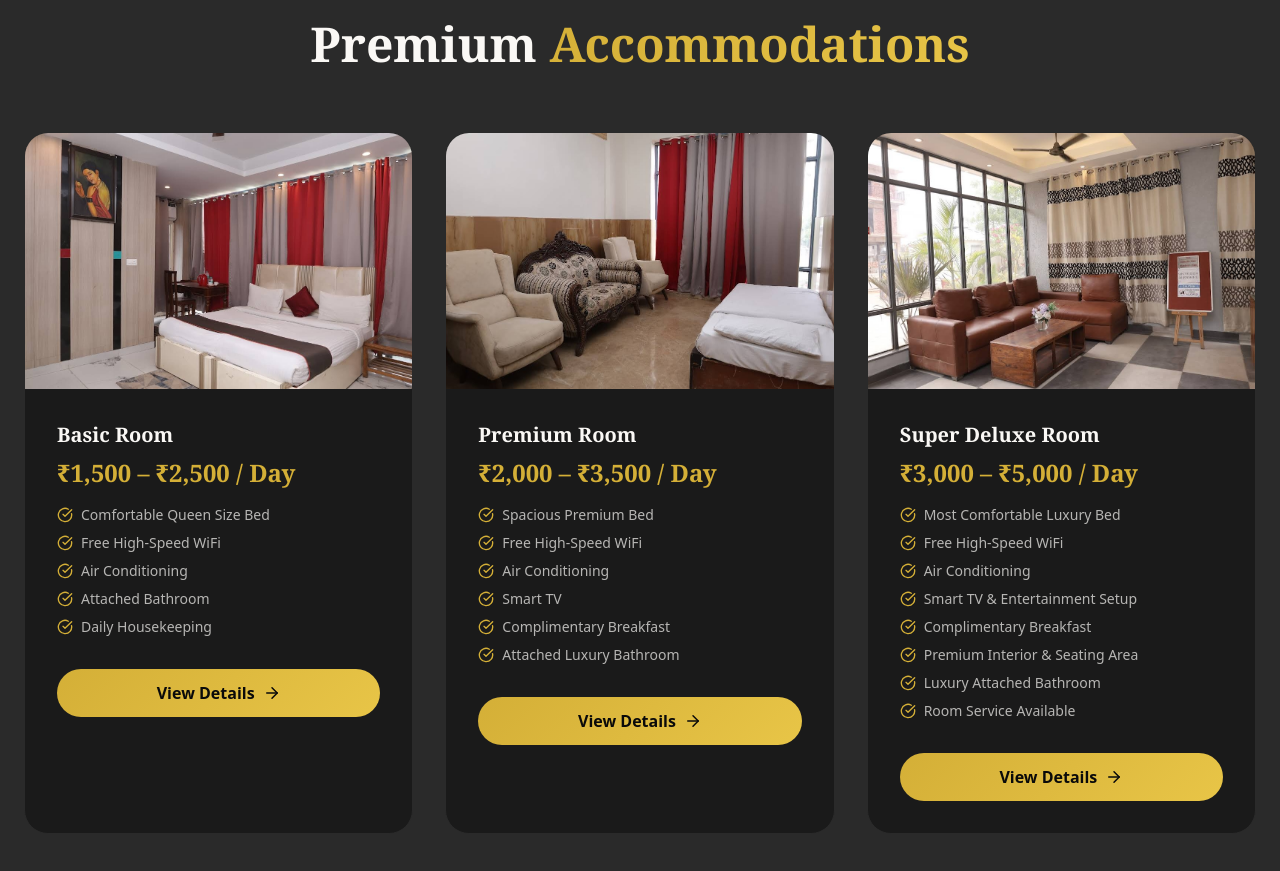
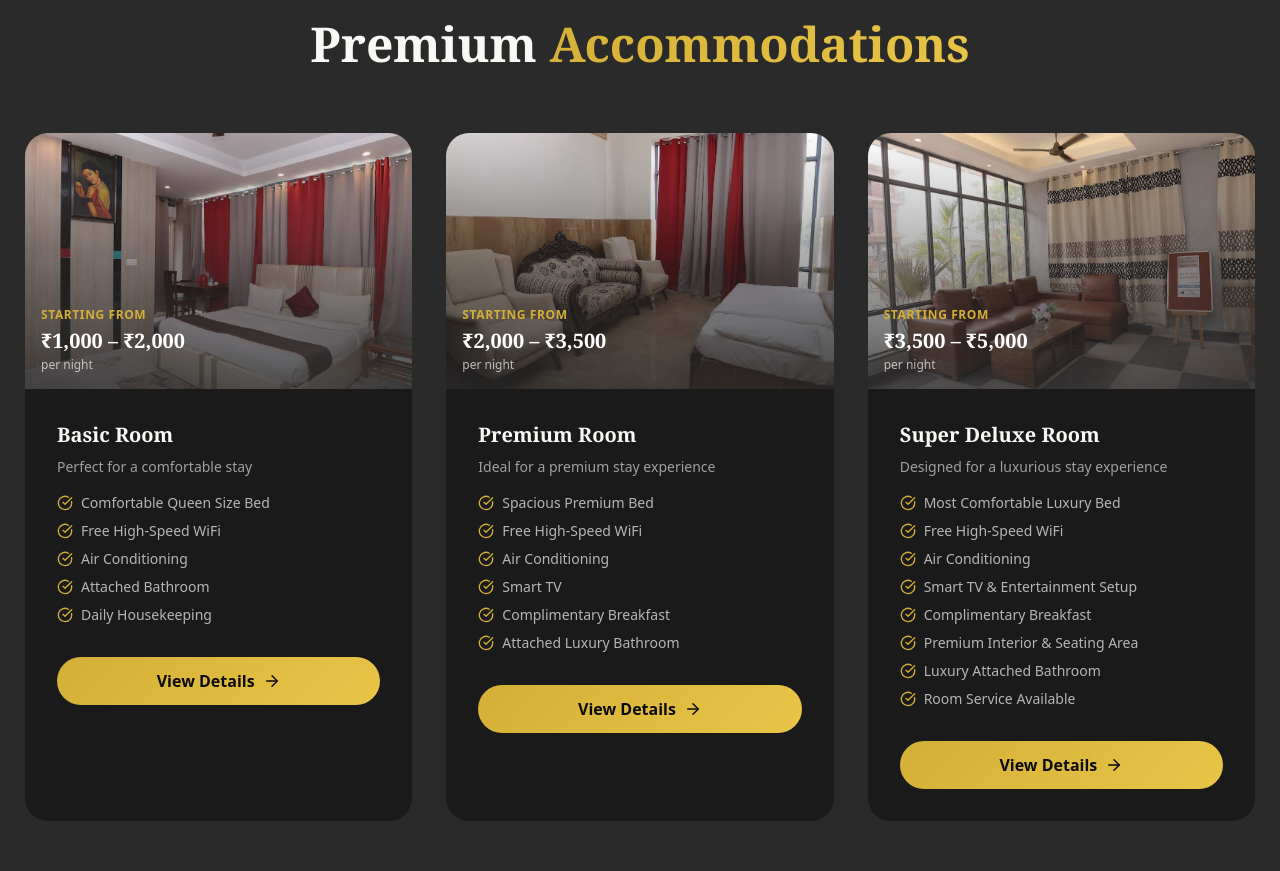
Before and after one commit to apoorvs175/Heartbeat, a Next.js app: page / in a window 1280 px wide. Shown: the part 1700-2571 px from the top of the page. Built offline with nearby package versions, Linux system fonts and the light colour scheme.

Commit message:
Refine pricing presentation for hotel rooms

```diff
--- a/app/page.tsx
+++ b/app/page.tsx
@@ -16,9 +16,9 @@ export default function Home() {
   ];
 
   const roomsPreview = [
-    { id: 1, name: 'Basic Room', price: '₹1,500 – ₹2,500', features: ['Comfortable Queen Size Bed', 'Free High-Speed WiFi', 'Air Conditioning', 'Attached Bathroom', 'Daily Housekeeping'], image: '/images/Room_Image.jpeg' },
-    { id: 2, name: 'Premium Room', price: '₹2,000 – ₹3,500', features: ['Spacious Premium Bed', 'Free High-Speed WiFi', 'Air Conditioning', 'Smart TV', 'Complimentary Breakfast', 'Attached Luxury Bathroom'], image: '/images/StudioRoom_Image.jpeg' },
-    { id: 3, name: 'Super Deluxe Room', price: '₹3,000 – ₹5,000', features: ['Most Comfortable Luxury Bed', 'Free High-Speed WiFi', 'Air Conditioning', 'Smart TV & Entertainment Setup', 'Complimentary Breakfast', 'Premium Interior & Seating Area', 'Luxury Attached Bathroom', 'Room Service Available'], image: '/images/Hall_Area.jpeg' }
+    { id: 1, name: 'Basic Room', subtitle: 'Perfect for a comfortable stay', priceLabel: 'Starting from', price: '₹1,000 – ₹2,000', priceSuffix: 'per night', features: ['Comfortable Queen Size Bed', 'Free High-Speed WiFi', 'Air Conditioning', 'Attached Bathroom', 'Daily Housekeeping'], image: '/images/Room_Image.jpeg' },
+    { id: 2, name: 'Premium Room', subtitle: 'Ideal for a premium stay experience', priceLabel: 'Starting from', price: '₹2,000 – ₹3,500', priceSuffix: 'per night', features: ['Spacious Premium Bed', 'Free High-Speed WiFi', 'Air Conditioning', 'Smart TV', 'Complimentary Breakfast', 'Attached Luxury Bathroom'], image: '/images/StudioRoom_Image.jpeg' },
+    { id: 3, name: 'Super Deluxe Room', subtitle: 'Designed for a luxurious stay experience', priceLabel: 'Starting from', price: '₹3,500 – ₹5,000', priceSuffix: 'per night', features: ['Most Comfortable Luxury Bed', 'Free High-Speed WiFi', 'Air Conditioning', 'Smart TV & Entertainment Setup', 'Complimentary Breakfast', 'Premium Interior & Seating Area', 'Luxury Attached Bathroom', 'Room Service Available'], image: '/images/Hall_Area.jpeg' }
   ];
 
   return (
@@ -105,10 +105,16 @@ export default function Home() {
                       alt={room.name}
                       className="w-full h-64 object-cover transition-transform duration-500 group-hover:scale-110"
                     />
+                    <div className="absolute inset-0 bg-gradient-to-t from-rich-charcoal/80 to-transparent" />
+                    <div className="absolute bottom-4 left-4 right-4">
+                      <p className="text-premium-gold text-xs tracking-wider font-semibold uppercase mb-1">{room.priceLabel}</p>
+                      <p className="text-xl font-serif font-bold text-white mb-0.5">{room.price}</p>
+                      <p className="text-ivory/70 text-xs">{room.priceSuffix}</p>
+                    </div>
                   </div>
                   <div className="p-8">
                     <h3 className="text-xl font-serif font-bold mb-2">{room.name}</h3>
-                    <p className="text-2xl font-serif font-bold text-premium-gold mb-4">{room.price} / Day</p>
+                    <p className="text-ivory/60 text-sm mb-4">{room.subtitle}</p>
                     <div className="space-y-2 mb-8">
                       {room.features.map((feature, idx) => (
                         <div key={idx} className="flex items-center gap-2 text-ivory/70 text-sm">
--- a/app/rooms/page.tsx
+++ b/app/rooms/page.tsx
@@ -13,7 +13,9 @@ const RoomsPage = () => {
       id: 1,
       name: 'Basic Room',
       description: 'Perfect for a comfortable stay',
-      price: '₹1,500 – ₹2,500',
+      priceLabel: 'Starting from',
+      price: '₹1,000 – ₹2,000',
+      priceSuffix: 'per night',
       features: ['Comfortable Queen Size Bed', 'Free High-Speed WiFi', 'Air Conditioning', 'Attached Bathroom', 'Daily Housekeeping'],
       image: '/images/Room_Image.jpeg'
     },
@@ -21,15 +23,19 @@ const RoomsPage = () => {
       id: 2,
       name: 'Premium Room',
       description: 'Ideal for a premium stay experience',
+      priceLabel: 'Starting from',
       price: '₹2,000 – ₹3,500',
+      priceSuffix: 'per night',
       features: ['Spacious Premium Bed', 'Free High-Speed WiFi', 'Air Conditioning', 'Smart TV', 'Complimentary Breakfast', 'Attached Luxury Bathroom'],
       image: '/images/StudioRoom_Image.jpeg'
     },
     {
       id: 3,
       name: 'Super Deluxe Room',
-      description: 'Great for a luxurious experience',
-      price: '₹3,000 – ₹5,000',
+      description: 'Designed for a luxurious stay experience',
+      priceLabel: 'Starting from',
+      price: '₹3,500 – ₹5,000',
+      priceSuffix: 'per night',
       features: ['Most Comfortable Luxury Bed', 'Free High-Speed WiFi', 'Air Conditioning', 'Smart TV & Entertainment Setup', 'Complimentary Breakfast', 'Premium Interior & Seating Area', 'Luxury Attached Bathroom', 'Room Service Available'],
       image: '/images/Hall_Area.jpeg'
     }
@@ -82,9 +88,10 @@ const RoomsPage = () => {
                       className="w-full h-64 object-cover transition-transform duration-500 group-hover:scale-110"
                     />
                     <div className="absolute inset-0 bg-gradient-to-t from-rich-charcoal/80 to-transparent" />
-                    <div className="absolute bottom-4 left-4">
-                      <p className="text-premium-gold text-sm tracking-wider font-semibold">Price Range</p>
-                      <p className="text-3xl font-serif font-bold">{room.price} / Day</p>
+                    <div className="absolute bottom-4 left-4 right-4">
+                      <p className="text-premium-gold text-xs tracking-wider font-semibold uppercase mb-1">{room.priceLabel}</p>
+                      <p className="text-xl font-serif font-bold text-white mb-0.5">{room.price}</p>
+                      <p className="text-ivory/70 text-xs">{room.priceSuffix}</p>
                     </div>
                   </div>
                   <div className="p-8">
```
